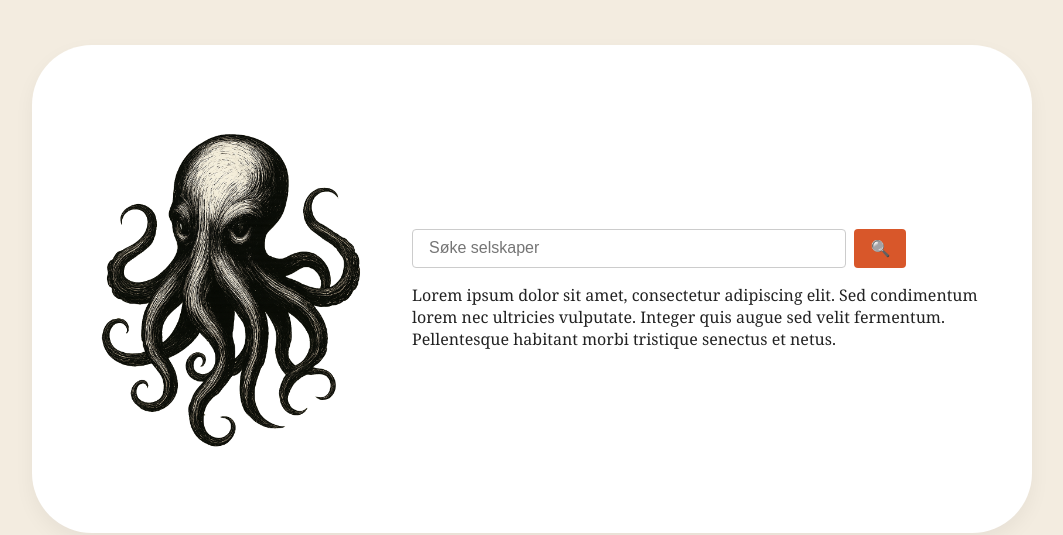
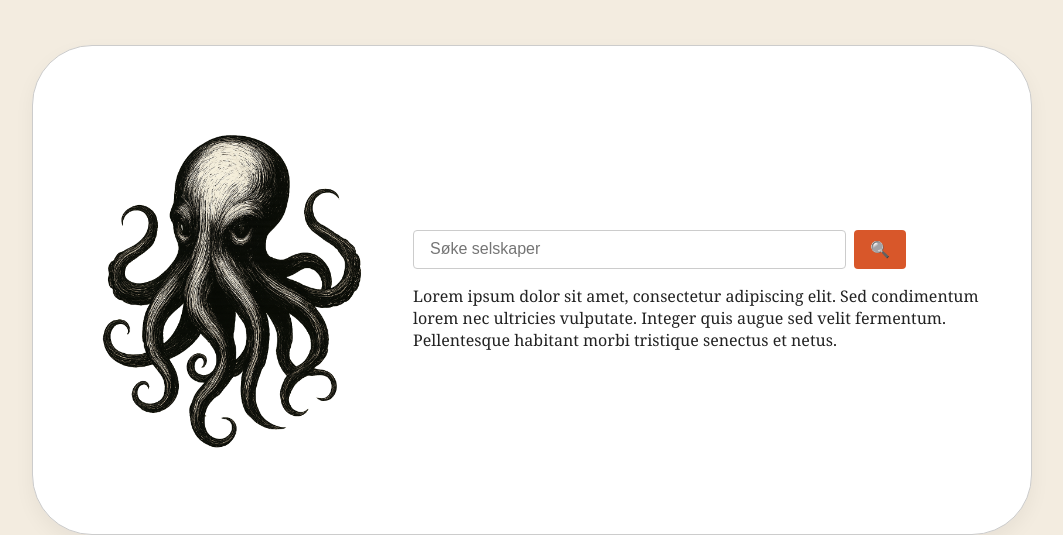
Before and after one commit to enraarne/Generative-Finance-Analysis, a plain HTML site: page index.html in a window 1280 px wide. Shown: the part 302-837 px from the top of the page, without its empty margins (108-1171 px from the left). Drawn offline with Linux system fonts and the light colour scheme.

Commit message:
frame on splash

```diff
--- a/index.html
+++ b/index.html
@@ -89,7 +89,7 @@
       align-items: center;
       gap: 2rem;
       flex-wrap: wrap;
-      /*border: 1px solid #ccc; */
+      border: 1px solid #ccc;
     }
 
     .splash img {
```
